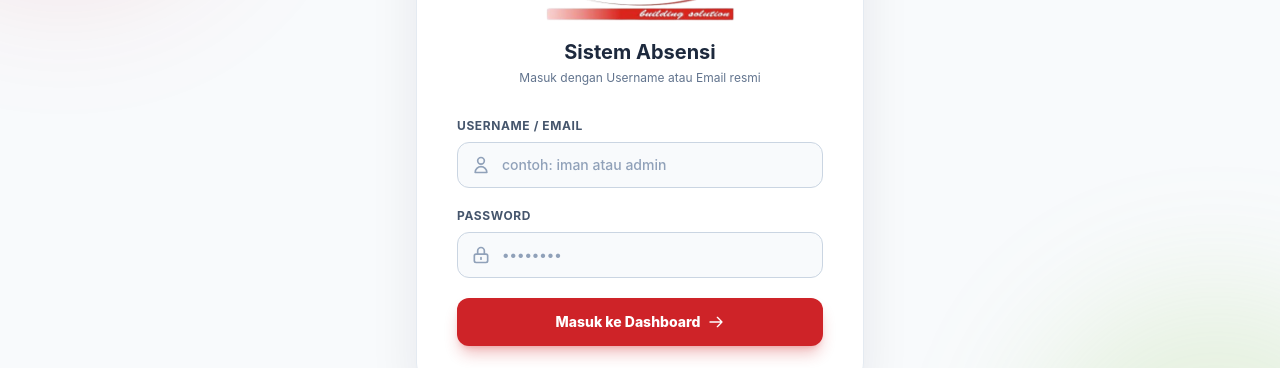
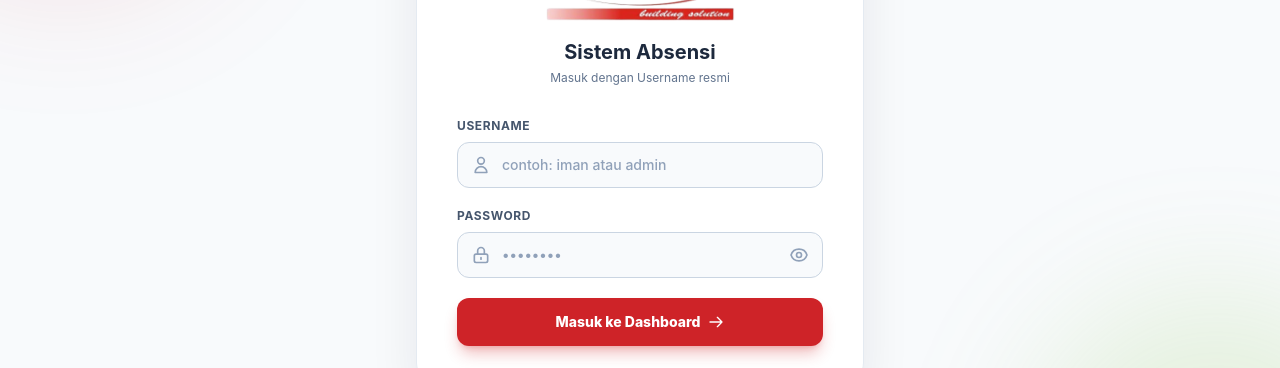
Before and after one commit to nadjakencana/tata-app, a React (Vite) app: page / in a window 1280 px wide. Shown: the part 256-624 px from the top of the page. Built offline with nearby package versions, Linux system fonts and the light colour scheme.

Commit message:
refactor: perbarui label login ke Username dan tambah toggle mata password

```diff
--- a/src/components/EditProfileModal.jsx
+++ b/src/components/EditProfileModal.jsx
@@ -6,6 +6,7 @@
   const [username, setUsername] = useState('')
   const [namaLengkap, setNamaLengkap] = useState('')
   const [newPassword, setNewPassword] = useState('')
+  const [showPassword, setShowPassword] = useState(false)
   const [loading, setLoading] = useState(false)
   const [msg, setMsg] = useState({ type: '', text: '' })
 
@@ -179,13 +180,32 @@
 
           <div>
             <label className="block text-xs font-bold uppercase tracking-wider text-slate-600 mb-1.5">Password Baru (opsional)</label>
-            <input
-              type="password"
-              value={newPassword}
-              onChange={(e) => setNewPassword(e.target.value)}
-              className="w-full p-3 bg-slate-50 border border-slate-300 rounded-xl text-slate-900 text-sm focus:outline-none focus:ring-2 focus:ring-[#CE2328] focus:bg-white transition-all font-medium"
-              placeholder="Kosongkan jika tidak ingin mengubah password"
-            />
+            <div className="relative">
+              <input
+                type={showPassword ? "text" : "password"}
+                value={newPassword}
+                onChange={(e) => setNewPassword(e.target.value)}
+                className="w-full p-3 pr-11 bg-slate-50 border border-slate-300 rounded-xl text-slate-900 text-sm focus:outline-none focus:ring-2 focus:ring-[#CE2328] focus:bg-white transition-all font-medium"
+                placeholder="Kosongkan jika tidak ingin mengubah password"
+              />
+              <button
+                type="button"
+                onClick={() => setShowPassword(!showPassword)}
+                className="absolute inset-y-0 right-0 pr-3.5 flex items-center text-slate-400 hover:text-slate-600 transition-colors focus:outline-none"
+                title={showPassword ? "Sembunyikan password" : "Tampilkan password"}
+              >
+                {showPassword ? (
+                  <svg className="w-5 h-5" fill="none" stroke="currentColor" viewBox="0 0 24 24">
+                    <path strokeLinecap="round" strokeLinejoin="round" strokeWidth="2" d="M13.875 18.825A10.05 10.05 0 0112 19c-4.478 0-8.268-2.943-9.543-7a9.97 9.97 0 011.563-3.029m5.858-5.908a10.022 10.022 0 013.682-.663c4.478 0 8.268 2.943 9.543 7a10.025 10.025 0 01-4.132 5.411m-4.092-4.092a3 3 0 11-4.243-4.243M9.878 9.878l4.242 4.242M3 3l18 18" />
+                  </svg>
+                ) : (
+                  <svg className="w-5 h-5" fill="none" stroke="currentColor" viewBox="0 0 24 24">
+                    <path strokeLinecap="round" strokeLinejoin="round" strokeWidth="2" d="M15 12a3 3 0 11-6 0 3 3 0 016 0z" />
+                    <path strokeLinecap="round" strokeLinejoin="round" strokeWidth="2" d="M2.458 12C3.732 7.943 7.523 5 12 5c4.478 0 8.268 2.943 9.542 7-1.274 4.057-5.064 7-9.542 7-4.477 0-8.268-2.943-9.542-7z" />
+                  </svg>
+                )}
+              </button>
+            </div>
           </div>
 
           <div className="flex justify-end gap-3 pt-5 border-t border-slate-100 mt-6">
--- a/src/pages/Login.jsx
+++ b/src/pages/Login.jsx
@@ -5,6 +5,7 @@
 export default function Login() {
   const [usernameInput, setUsernameInput] = useState('')
   const [password, setPassword] = useState('')
+  const [showPassword, setShowPassword] = useState(false)
   const [loading, setLoading] = useState(false)
   const [errorMsg, setErrorMsg] = useState('')
   const navigate = useNavigate()
@@ -16,7 +17,7 @@
 
     try {
       const input = usernameInput.trim()
-      if (!input) throw new Error("Silakan masukkan username atau email!")
+      if (!input) throw new Error("Silakan masukkan username!")
 
       let emailToLogin = input
 
@@ -65,7 +66,7 @@
       }
 
       if (authError) {
-        throw new Error("Gagal Login: Pastikan Username/Email dan Password Anda benar!")
+        throw new Error("Gagal Login: Pastikan Username dan Password Anda benar!")
       }
 
       // 2. Kalau login berhasil, ambil data 'role' dari tabel 'profiles'
@@ -115,7 +116,7 @@
             Sistem Absensi
           </h1>
           <p className="text-xs text-slate-500 mt-1">
-            Masuk dengan Username atau Email resmi
+            Masuk dengan Username resmi
           </p>
         </div>
 
@@ -133,7 +134,7 @@
         <form onSubmit={handleLogin} className="space-y-5">
           <div>
             <label className="block text-xs font-bold uppercase tracking-wider text-slate-600 mb-2">
-              Username / Email
+              Username
             </label>
             <div className="relative">
               <div className="absolute inset-y-0 left-0 pl-3.5 flex items-center pointer-events-none text-slate-400">
@@ -163,13 +164,30 @@
                 </svg>
               </div>
               <input
-                type="password"
+                type={showPassword ? "text" : "password"}
                 required
                 value={password}
                 onChange={(e) => setPassword(e.target.value)}
-                className="w-full pl-11 pr-4 py-3 bg-slate-50 border border-slate-300 rounded-xl text-slate-900 text-sm focus:outline-none focus:ring-2 focus:ring-[#CE2328] focus:border-[#CE2328] focus:bg-white transition-all font-medium placeholder-slate-400"
+                className="w-full pl-11 pr-11 py-3 bg-slate-50 border border-slate-300 rounded-xl text-slate-900 text-sm focus:outline-none focus:ring-2 focus:ring-[#CE2328] focus:border-[#CE2328] focus:bg-white transition-all font-medium placeholder-slate-400"
                 placeholder="••••••••"
               />
+              <button
+                type="button"
+                onClick={() => setShowPassword(!showPassword)}
+                className="absolute inset-y-0 right-0 pr-3.5 flex items-center text-slate-400 hover:text-slate-600 transition-colors focus:outline-none"
+                title={showPassword ? "Sembunyikan password" : "Tampilkan password"}
+              >
+                {showPassword ? (
+                  <svg className="w-5 h-5" fill="none" stroke="currentColor" viewBox="0 0 24 24">
+                    <path strokeLinecap="round" strokeLinejoin="round" strokeWidth="2" d="M13.875 18.825A10.05 10.05 0 0112 19c-4.478 0-8.268-2.943-9.543-7a9.97 9.97 0 011.563-3.029m5.858-5.908a10.022 10.022 0 013.682-.663c4.478 0 8.268 2.943 9.543 7a10.025 10.025 0 01-4.132 5.411m-4.092-4.092a3 3 0 11-4.243-4.243M9.878 9.878l4.242 4.242M3 3l18 18" />
+                  </svg>
+                ) : (
+                  <svg className="w-5 h-5" fill="none" stroke="currentColor" viewBox="0 0 24 24">
+                    <path strokeLinecap="round" strokeLinejoin="round" strokeWidth="2" d="M15 12a3 3 0 11-6 0 3 3 0 016 0z" />
+                    <path strokeLinecap="round" strokeLinejoin="round" strokeWidth="2" d="M2.458 12C3.732 7.943 7.523 5 12 5c4.478 0 8.268 2.943 9.542 7-1.274 4.057-5.064 7-9.542 7-4.477 0-8.268-2.943-9.542-7z" />
+                  </svg>
+                )}
+              </button>
             </div>
           </div>
 
```
